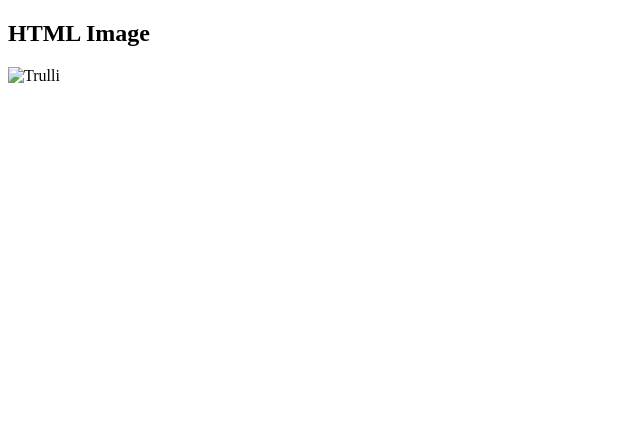
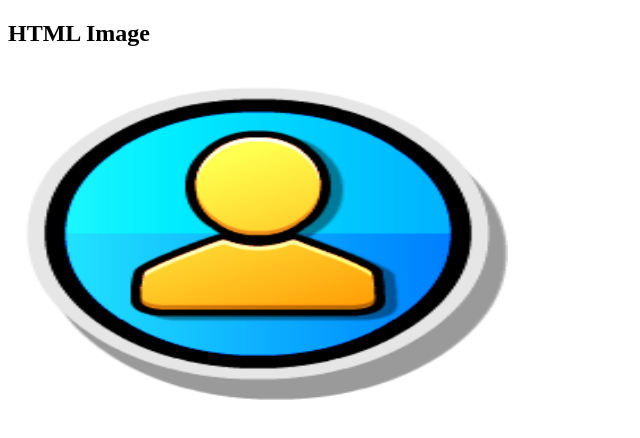
Before and after one commit to trtl10/gdweb, a plain HTML site: page index.html in a window 1280 px wide. Shown: the whole page, without its empty margins (0-640 px from the left). Drawn offline with Linux system fonts and the light colour scheme; the site is published under a folder, as on GitHub Pages, so addresses that start at the root find nothing.

Commit message:
Update index.html

```diff
--- a/index.html
+++ b/index.html
@@ -3,7 +3,7 @@
 <body>
 
 <h2>HTML Image</h2>
-<img src="/images/GJ_profileButton_001.png" alt="Trulli" width="500" height="333">
+<img src="images/GJ_profileButton_001.png" alt="Trulli" width="500" height="333">
 
 </body>
 </html>
```
